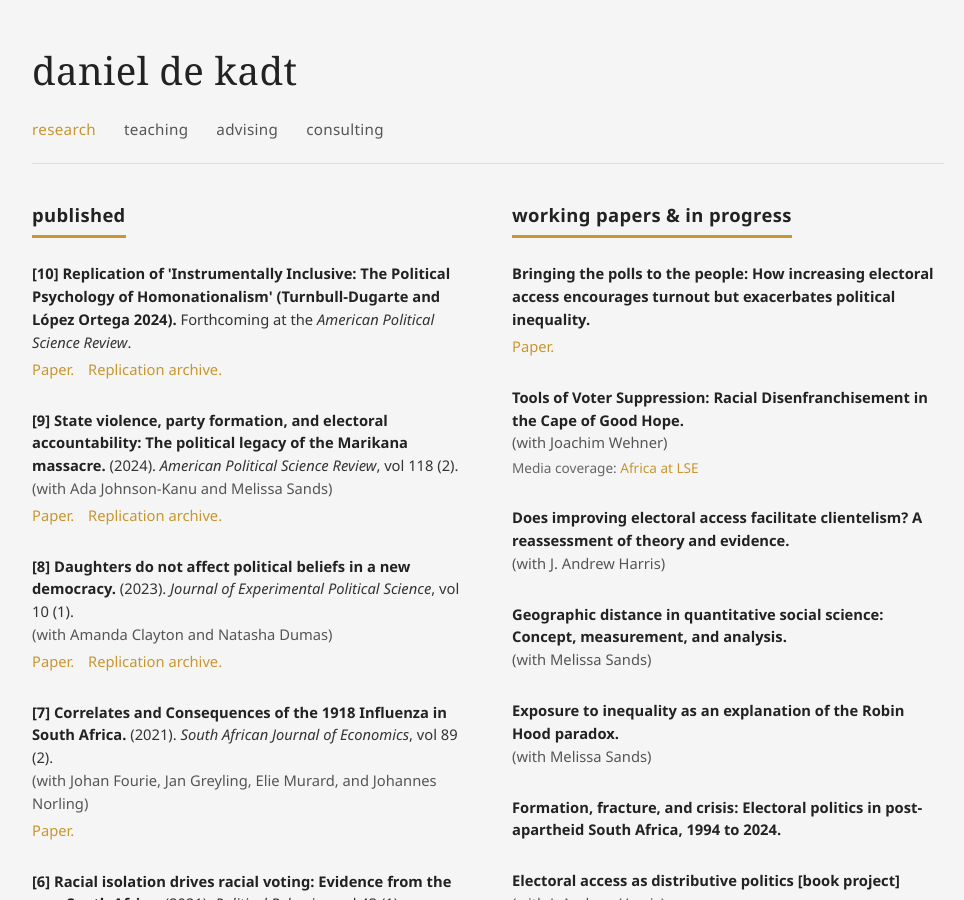
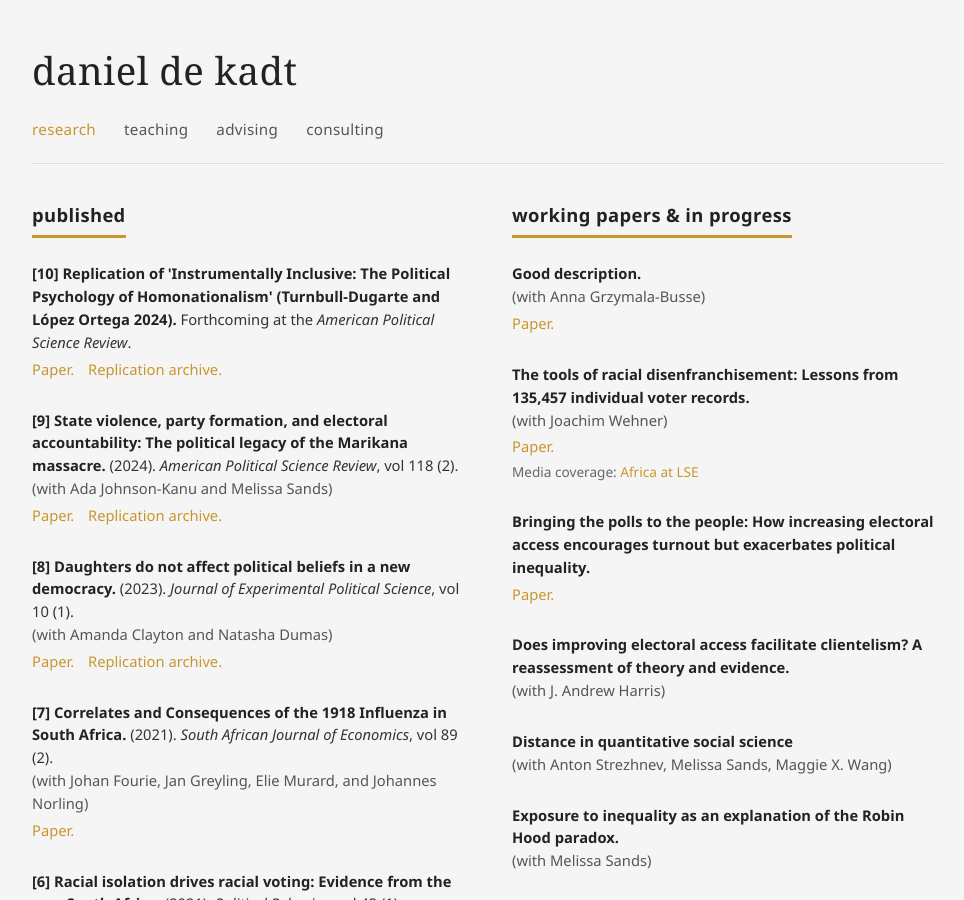
Before and after one commit to ddekadt/ddekadt.github.io, a Jekyll site: the page built from research.md, in a window 1280 px wide and 900 px high. Shown: the whole window, without its empty margins (152-1116 px from the left). Built offline with Jekyll 4.4.1, drawn with Linux system fonts in a browser that asks for light colours.

Commit message:
Update titles and links in working.yml

```diff
--- a/_data/working.yml
+++ b/_data/working.yml
@@ -1,18 +1,27 @@
+- title: "Good description."
+  authors: "Anna Grzymala-Busse"
+  links:
+    - text: "Paper."
+      url: "https://github.com/ddekadt/good_description"
+
+- title: "The tools of racial disenfranchisement: Lessons from 135,457 individual voter records."
+  authors: "Joachim Wehner"
+  notes:
+    - html: "Media coverage: <a href=\"https://blogs.lse.ac.uk/africaatlse/2023/07/20/cecil-rhodes-distorted-politics-in-south-africa-long-before-apartheid/\">Africa at LSE</a>"
+  links:
+    - text: "Paper."
+      url: "https://osf.io/by82s_v2/"
+
 - title: "Bringing the polls to the people: How increasing electoral access encourages turnout but exacerbates political inequality."
   links:
     - text: "Paper."
       url: "https://papers.ssrn.com/sol3/papers.cfm?abstract_id=2922125"
 
-- title: "Tools of Voter Suppression: Racial Disenfranchisement in the Cape of Good Hope."
-  authors: "Joachim Wehner"
-  notes:
-    - html: "Media coverage: <a href=\"https://blogs.lse.ac.uk/africaatlse/2023/07/20/cecil-rhodes-distorted-politics-in-south-africa-long-before-apartheid/\">Africa at LSE</a>"
-
 - title: "Does improving electoral access facilitate clientelism? A reassessment of theory and evidence."
   authors: "J. Andrew Harris"
 
-- title: "Geographic distance in quantitative social science: Concept, measurement, and analysis."
-  authors: "Melissa Sands"
+- title: "Distance in quantitative social science"
+  authors: "Anton Strezhnev, Melissa Sands, Maggie X. Wang"
 
 - title: "Exposure to inequality as an explanation of the Robin Hood paradox."
   authors: "Melissa Sands"
```
